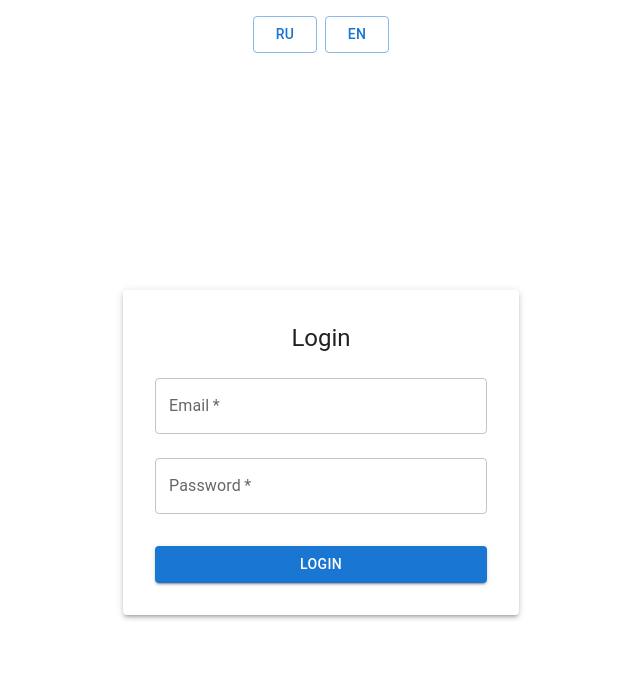
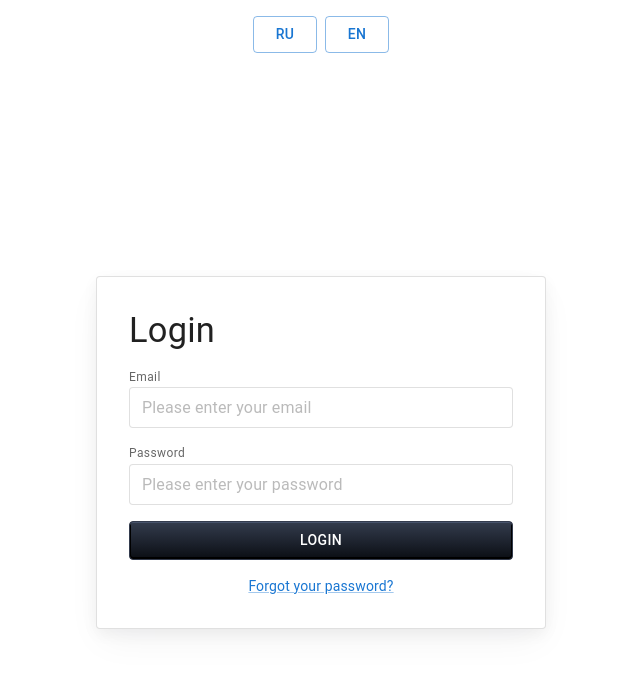
Before and after one commit to dealer2/slotify-front, a React (Vite) app: page /login in a window 1280 px wide. Shown: the top 674 px of the page, without its empty margins (319-959 px from the left). Built offline with nearby package versions, Linux system fonts and the light colour scheme.

Commit message:
#front-register-form Added formik validation and updated styles for the login page

```diff
--- a/package.json
+++ b/package.json
@@ -14,11 +14,13 @@
     "@emotion/styled": "^11.14.1",
     "@mui/icons-material": "^7.3.8",
     "@mui/material": "^7.3.8",
+    "formik": "^2.4.9",
     "i18next": "^25.8.14",
     "react": "^19.2.0",
     "react-dom": "^19.2.0",
     "react-i18next": "^16.5.4",
-    "react-router-dom": "^7.13.0"
+    "react-router-dom": "^7.13.0",
+    "yup": "^1.7.1"
   },
   "devDependencies": {
     "@eslint/js": "^9.39.1",
--- a/src/components/Login.tsx
+++ b/src/components/Login.tsx
@@ -1,50 +1,49 @@
-import React, { useState } from "react";
 import { useNavigate } from "react-router-dom";
 import { useAuth } from "../auth/AuthContext";
 import { useTranslation } from "react-i18next";
+import { Box, Typography, Alert, FormControl, Link } from "@mui/material";
 import {
-  TextField,
-  Button,
-  Box,
-  Typography,
-  Alert,
-  Container,
-  Paper,
-} from "@mui/material";
+  Card,
+  SignInContainer,
+  StyledButton,
+  StyledFormLabel,
+  StyledTextField,
+} from "./RegistrationForm";
+import ForgotPassword from "./ForgotPassword";
+import { Formik } from "formik";
+import * as Yup from "yup";
+import { useState } from "react";
 
 const Login = () => {
-  const { t } = useTranslation("auth"); // namespace для переводов
-  const [username, setUsername] = useState("");
-  const [password, setPassword] = useState("");
-  const [error, setError] = useState<string | null>(null);
-
+  const { t } = useTranslation("auth");
   const { login } = useAuth();
   const navigate = useNavigate();
+  const [error, setError] = useState<string | null>(null);
+  const [openModal, setOpenModal] = useState(false);
 
-  const handleSubmit = async (e: React.FormEvent) => {
-    e.preventDefault();
-    setError(null);
-
-    try {
-      await login(username, password); // используем реальный login из AuthContext
-      navigate("/profile"); // переход после успешного входа
-    } catch (err: any) {
-      setError(err.message || t("login_error")); // используем перевод для ошибки
-    }
+  const handleClickOpen = () => {
+    setOpenModal(true);
   };
 
+  const handleClose = () => {
+    setOpenModal(false);
+  };
+
+  const validationSchema = Yup.object({
+    email: Yup.string().email(t("invalid_email")).required(t("email_required")),
+    password: Yup.string()
+      .min(6, t("password_too_short"))
+      .required(t("password_required")),
+  });
+
   return (
-    <Container
-      maxWidth="xs"
-      sx={{
-        minHeight: "100vh",
-        display: "flex",
-        alignItems: "center",
-        justifyContent: "center",
-      }}
+    <SignInContainer direction="column" justifyContent="space-between">
+      <Card variant="outlined">
+        <Typography
+          component="h1"
+          variant="h4"
+          sx={{ width: "100%", fontSize: "clamp(2rem, 10vw, 2.15rem)" }}
         >
-      <Paper elevation={3} sx={{ padding: 4, width: "100%" }}>
-        <Typography variant="h5" align="center" gutterBottom>
           {t("login_title")}
         </Typography>
 
@@ -54,39 +53,100 @@ const Login = () => {
           </Alert>
         )}
 
-        <Box component="form" onSubmit={handleSubmit} noValidate>
-          <TextField
+        <Formik
+          initialValues={{
+            email: "",
+            password: "",
+          }}
+          validationSchema={validationSchema}
+          onSubmit={async (values, { setSubmitting }) => {
+            setError(null);
+
+            try {
+              await login(values.email, values.password);
+              navigate("/profile");
+            } catch (err: any) {
+              setError(err.message || t("login_error"));
+            }
+
+            setSubmitting(false);
+          }}
+        >
+          {({
+            values,
+            errors,
+            touched,
+            handleChange,
+            handleSubmit,
+            isSubmitting,
+          }) => (
+            <Box
+              component="form"
+              onSubmit={handleSubmit}
+              noValidate
+              sx={{
+                display: "flex",
+                flexDirection: "column",
+                width: "100%",
+                gap: 2,
+              }}
+            >
+              <FormControl>
+                <StyledFormLabel htmlFor="email">{t("email")}</StyledFormLabel>
+
+                <StyledTextField
+                  name="email"
+                  type="email"
+                  value={values.email}
+                  onChange={handleChange}
+                  placeholder={t("email_placeholder")}
                   fullWidth
-            label={t("email")}
-            type="email"
-            value={username}
-            onChange={(e) => setUsername(e.target.value)}
-            required
-            margin="normal"
+                  autoComplete="username"
+                  error={touched.email && Boolean(errors.email)}
+                  helperText={touched.email && errors.email}
                 />
+              </FormControl>
 
-          <TextField
+              <FormControl>
+                <StyledFormLabel htmlFor="password">
+                  {t("password")}
+                </StyledFormLabel>
+
+                <StyledTextField
+                  name="password"
+                  type="password"
+                  value={values.password}
+                  onChange={handleChange}
+                  placeholder={t("password_placeholder")}
                   fullWidth
-            label={t("password")}
-            type="password"
-            value={password}
-            onChange={(e) => setPassword(e.target.value)}
-            required
-            margin="normal"
+                  autoComplete="current-password"
+                  error={touched.password && Boolean(errors.password)}
+                  helperText={touched.password && errors.password}
                 />
-
-          <Button
+              </FormControl>
+              <ForgotPassword open={openModal} handleClose={handleClose} />
+              <StyledButton
                 type="submit"
                 variant="contained"
-            color="primary"
                 fullWidth
-            sx={{ mt: 3 }}
+                disabled={isSubmitting}
               >
                 {t("login_button")}
-          </Button>
+              </StyledButton>
+              <Link
+                component="button"
+                type="button"
+                onClick={handleClickOpen}
+                variant="body2"
+                sx={{ alignSelf: "center" }}
+              >
+                {t("forgot_password")}
+              </Link>
             </Box>
-      </Paper>
-    </Container>
+          )}
+        </Formik>
+      </Card>
+    </SignInContainer>
   );
 };
 
--- a/src/components/RegistrationForm.tsx
+++ b/src/components/RegistrationForm.tsx
@@ -24,7 +24,6 @@ import CheckRoundedIcon from "@mui/icons-material/CheckRounded";
 import RemoveRoundedIcon from "@mui/icons-material/RemoveRounded";
 
 interface RegistrationData {
-  username: string;
   firstName: string;
   lastName: string;
   email: string;
@@ -41,7 +40,6 @@ function RegistrationForm() {
   const navigate = useNavigate();
 
   const [formData, setFormData] = useState<RegistrationData>({
-    username: "",
     email: "",
     firstName: "",
     lastName: "",
@@ -95,7 +93,6 @@ function RegistrationForm() {
   };
 
   return (
-    <>
       <SignInContainer direction="column" justifyContent="space-between">
         <Card variant="outlined">
           <Typography
@@ -123,23 +120,6 @@ function RegistrationForm() {
               gap: 2,
             }}
           >
-            <FormControl>
-              <StyledFormLabel htmlFor="username">
-                {t("username")}
-              </StyledFormLabel>
-              <StyledTextField
-                name="username"
-                value={formData.username}
-                onChange={handleChange}
-                placeholder={t("username_placeholder")}
-                autoComplete="username"
-                autoFocus
-                required
-                fullWidth
-                variant="outlined"
-                color="primary"
-              />
-            </FormControl>
 
             <FormControl>
               <StyledFormLabel htmlFor="email">{t("email")}</StyledFormLabel>
@@ -190,6 +170,7 @@ function RegistrationForm() {
                 color="primary"
               />
             </FormControl>
+
             <FormControlLabel
               control={
                 <StyledCheckbox
@@ -232,11 +213,10 @@ function RegistrationForm() {
           </Box>
         </Card>
       </SignInContainer>
-    </>
   );
 }
 
-const Card = styled(MuiCard)(({ theme }) => ({
+export const Card = styled(MuiCard)(({ theme }) => ({
   display: "flex",
   flexDirection: "column",
   alignSelf: "center",
@@ -255,7 +235,7 @@ const Card = styled(MuiCard)(({ theme }) => ({
   }),
 }));
 
-const SignInContainer = styled(Stack)(({ theme }) => ({
+export const SignInContainer = styled(Stack)(({ theme }) => ({
   minHeight: "100dvh",
   padding: theme.spacing(2),
   [theme.breakpoints.up("sm")]: {
@@ -277,9 +257,8 @@ const SignInContainer = styled(Stack)(({ theme }) => ({
   },
 }));
 
-const StyledFormLabel = styled(FormLabel)(({ theme }) => ({
-  ...theme.typography.caption,
-  marginBottom: 8,
+export const StyledFormLabel = styled(FormLabel)(({ theme }) => ({
+  ...theme.typography.caption
 }));
 
 const gray = {
@@ -335,7 +314,7 @@ export const StyledTextField = styled(TextField)(({ theme }) => ({
   },
 }));
 
-const StyledButton = styled(Button)(({ theme }) => ({
+export const StyledButton = styled(Button)(({ theme }) => ({
   ...(theme.palette.mode === "light" && {
     color: "white",
     backgroundColor: gray[900],
@@ -386,7 +365,7 @@ const brand = {
   900: "hsl(210, 100%, 21%)",
 };
 
-const StyledCheckbox = styled(Checkbox)(({ theme }) => ({
+export const StyledCheckbox = styled(Checkbox)(({ theme }) => ({
   margin: 10,
   height: 16,
   width: 16,
--- a/src/i18n/en/auth.json
+++ b/src/i18n/en/auth.json
@@ -6,6 +6,7 @@
   "email": "Email",
   "email_placeholder": "Please enter your email",
   "password": "Password",
+  "password_placeholder": "Please enter your password",
   "first_name": "First Name",
   "first_name_placeholder": "Please enter your first name",
   "last_name": "Last Name",
@@ -17,5 +18,9 @@
   "registration_error": "Registration error",
   "check_label": "Remember me",
   "forgot_password": "Forgot your password?",
-  "forgot_password_description": "Enter your account&apos;s email address, and we&apos;ll send you a link to reset your password."
+  "forgot_password_description": "Enter your account&apos;s email address, and we&apos;ll send you a link to reset your password.",
+  "invalid_email": "Please enter a valid email address",
+  "email_required": "Email is required",
+  "password_required": "Password is required",
+  "password_too_short": "Password must be at least 6 characters"
 }
--- a/src/i18n/ru/auth.json
+++ b/src/i18n/ru/auth.json
@@ -6,6 +6,7 @@
   "email": "Email",
   "email_placeholder": "Пожалуйста, введите ваш email",
   "password": "Пароль",
+  "password_placeholder": "Пожалуйста, введите ваш пароль",
   "first_name": "Имя",
   "first_name_placeholder": "Пожалуйста, введите ваше имя",
   "last_name": "Фамилия",
@@ -17,5 +18,9 @@
   "registration_error": "Ошибка регистрации",
   "check_label": "Запомнить меня",
   "forgot_password": "Забыли пароль?",
-  "forgot_password_description": "Введите адрес электронной почты вашей учетной записи, и мы отправим вам ссылку для сброса пароля."
+  "forgot_password_description": "Введите адрес электронной почты вашей учетной записи, и мы отправим вам ссылку для сброса пароля.",
+  "invalid_email": "Пожалуйста, введите корректный email",
+  "email_required": "Email обязателен",
+  "password_required": "Пароль обязателен",
+  "password_too_short": "Пароль должен содержать минимум 6 символов"
 }
```
Also changed, not shown: 1 other file (tests, documents, lock files or other folders). Lines whose indentation alone changed are shown as unchanged.
